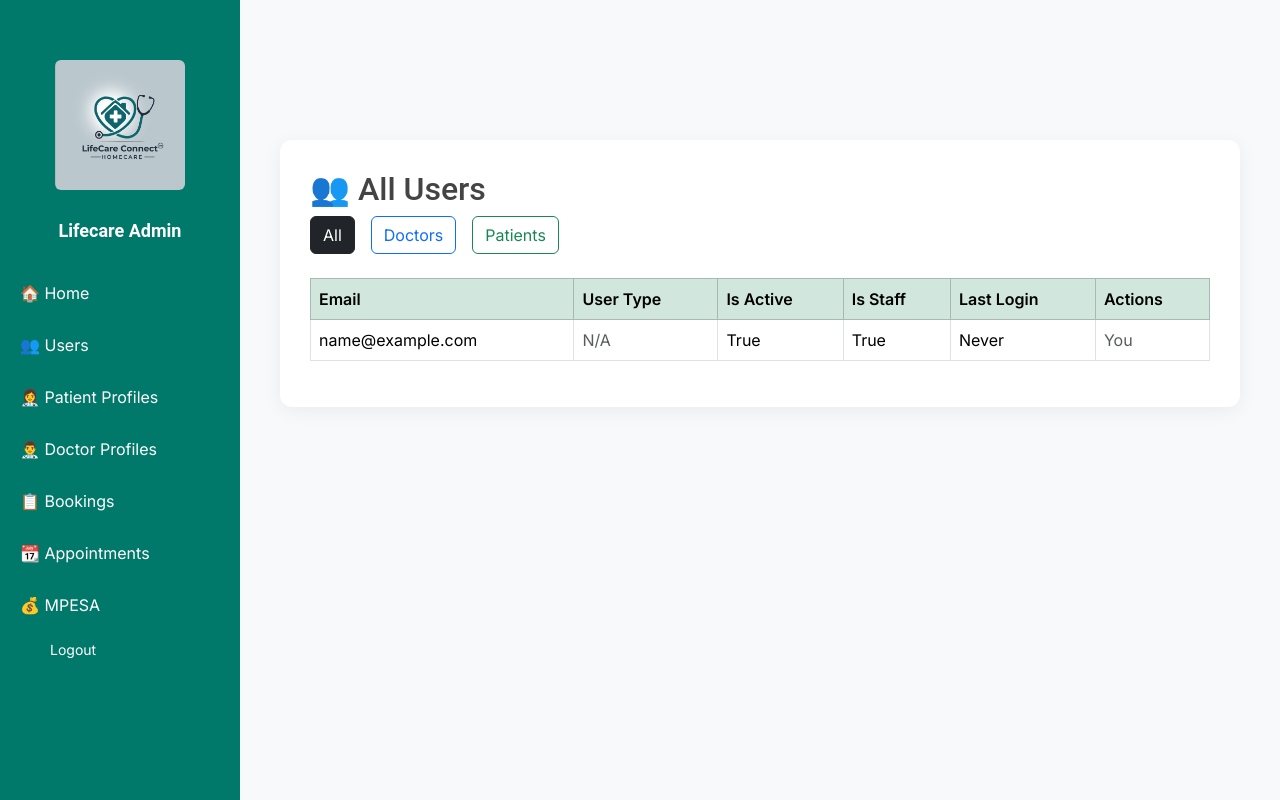
After one commit to Njirainianthony/LifecareConnect, a Django app: page /admin-dashboard/users/ in a window 1280 px wide. The commit adds this page. Run offline with Django 5.2, Linux system fonts and the light colour scheme; the visitor is signed in with stand-in values (Sample User, id 1); data comes from the database, SQL or seed files in the repository; some libraries are stand-ins or nearby versions.

Commit message:
few admin changes

```diff
--- /dev/null
+++ b/lifecareapp/templates/admin/admin_user_list.html
@@ -0,0 +1,63 @@
+{% extends "admin/base_admin.html" %}
+
+{% block content %}
+<h2>👥 All Users</h2>
+
+<!-- ✅ STEP 2: Filter Buttons -->
+<div class="mb-3 d-flex gap-3">
+  <a href="{% url 'user_list' %}" class="btn btn-outline-dark {% if not filter_type %}active{% endif %}">All</a>
+  <a href="?type=doctor" class="btn btn-outline-primary {% if filter_type == 'doctor' %}active{% endif %}">Doctors</a>
+  <a href="?type=patient" class="btn btn-outline-success {% if filter_type == 'patient' %}active{% endif %}">Patients</a>
+</div>
+
+<!-- ✅ User Table -->
+<table class="table table-bordered table-hover mt-4">
+  <thead class="table-success">
+    <tr>
+      <th>Email</th>
+      <th>User Type</th>
+      <th>Is Active</th>
+      <th>Is Staff</th>
+      <th>Last Login</th>
+      <th>Actions</th> <!-- 🔥 New -->
+    </tr>
+  </thead>
+  <tbody>
+    {% for user in users %}
+      <tr>
+        <td>{{ user.email }}</td>
+        <td>
+          {% if user.profile %}
+            {{ user.profile.user_type|title }}
+          {% else %}
+            <span class="text-muted">N/A</span>
+          {% endif %}
+        </td>
+        <td>{{ user.is_active }}</td>
+        <td>{{ user.is_staff }}</td>
+        <td>{{ user.last_login|default:"Never" }}</td>
+
+        <!-- ✅ Action Button Column -->
+        <td>
+          {% if user != request.user %}
+            <form method="POST" action="{% url 'toggle_user_status' user.id %}">
+              {% csrf_token %}
+              {% if user.is_active %}
+                <button type="submit" class="btn btn-sm btn-warning">Deactivate</button>
+              {% else %}
+                <button type="submit" class="btn btn-sm btn-success">Reactivate</button>
+              {% endif %}
+            </form>
+          {% else %}
+            <span class="text-muted">You</span>
+          {% endif %}
+        </td>
+      </tr>
+    {% empty %}
+      <tr>
+        <td colspan="6" class="text-center">No users found.</td>
+      </tr>
+    {% endfor %}
+  </tbody>
+</table>
+{% endblock %}
--- a/lifecareapp/templates/admin/base_admin.html
+++ b/lifecareapp/templates/admin/base_admin.html
@@ -93,12 +93,18 @@
   </div>
   <h4>Lifecare Admin</h4>
   <a href="{% url 'home' %}">🏠 Home</a>
+  <a href="{% url 'user_list' %}" class="{% if request.path == '/admin/users/' %}active{% endif %}">👥 Users</a>
   <a href="{% url 'patient_profiles' %}" class="{% if request.path == '/admin/patient-profiles/' %}active{% endif %}">👩‍⚕️ Patient Profiles</a>
   <a href="{% url 'doctor_profiles' %}" class="{% if request.path == '/admin/doctor-profiles/' %}active{% endif %}">👨‍⚕️ Doctor Profiles</a>
   <a href="{% url 'booking_list' %}" class="{% if request.path == '/admin/bookings/' %}active{% endif %}">📋 Bookings</a>
   <a href="#" class="">📆 Appointments</a>
   <a href="{% url 'mpesa_transactions' %}" class="{% if request.path == '/admin/mpesa/' %}active{% endif %}">💰 MPESA</a>
-  <a href="{% url 'logout' %}" class="btn btn-logout w-75 mx-auto">Logout</a>
+  <form action="{% url 'logout' %}" method="POST">
+      {% csrf_token %}
+      <button type="submit" class="appointment-btn scrollto border-0">
+        <span class="d-none d-md-inline">Logout</span>
+      </button>
+    </form>
 </div>
 
 <!-- Main Content -->
--- a/lifecareapp/templates/admin/doctor_cards.html
+++ b/lifecareapp/templates/admin/doctor_cards.html
@@ -63,8 +63,8 @@
           <td style="white-space: pre-line;">{{ doctor.expertise }}</td>
           <td style="white-space: pre-line;">{{ doctor.qualifications }}</td>
           <td>
-            <a href="#" class="btn btn-sm" style="background-color: #00796b; color: white;">Edit</a><br>
-            <a href="#" class="btn btn-sm btn-danger mt-1">Delete</a>
+            <a href="{% url 'edit_doctor' doctor.pk %}" class="btn btn-sm" style="background-color: #00796b; color: white;">Edit</a><br>
+            <a href="{% url 'delete_doctor' doctor.pk %}" class="btn btn-sm btn-danger mt-1">Delete</a>
           </td>
         </tr>
         {% empty %}
--- a/lifecareapp/templates/admin/patient_profiles.html
+++ b/lifecareapp/templates/admin/patient_profiles.html
@@ -76,8 +76,8 @@
                 {% endif %}
               </td>
               <td>
-                <a href="#" class="btn btn-sm btn-outline-success mb-1">Edit</a><br>
-                <a href="#" class="btn btn-sm btn-outline-danger">Delete</a>
+                <a href="{% url 'edit_patient' patient.pk %}" class="btn btn-sm btn-outline-success mb-1">Edit</a><br>
+                <a href="{% url 'delete_patient' patient.pk %}" class="btn btn-sm btn-outline-danger">Delete</a>
               </td>
             </tr>
             {% empty %}
--- a/lifecareapp/urls.py
+++ b/lifecareapp/urls.py
@@ -57,8 +57,21 @@ urlpatterns = [
     path('admin-dashboard/doctor-profiles/', views.doctor_profiles_list, name='doctor_profiles'),
     path('admin-dashboard/bookings/', views.booking_list, name='booking_list'),
     path('admin-dashboard/mpesa/', views.mpesa_transactions, name='mpesa_transactions'),
+    path('admin-dashboard/users/', views.user_list, name='user_list'),
+    path('toggle-user-status/<int:user_id>/', views.toggle_user_status, name='toggle_user_status'),
+    # Patient edit/delete
+    path('admin-dashboard/patient/<int:pk>/edit/', views.edit_patient, name='edit_patient'),
+    path('admin-dashboard/patient/<int:pk>/delete/', views.delete_patient, name='delete_patient'),
+
+    # Doctor edit/delete
+    path('admin-dashboard/doctor/<int:pk>/edit/', views.edit_doctor, name='edit_doctor'),
+    path('admin-dashboard/doctor/<int:pk>/delete/', views.delete_doctor, name='delete_doctor'),
+
+    #path('admin-dashboard/bookings/edit/<int:booking_id>/', views.edit_booking, name='edit_booking'),
+    #path('admin-dashboard/bookings/delete/<int:booking_id>/', views.delete_booking, name='delete_booking'),
+
+
     path('doctor/availability/', views.manage_availability, name='manage_availability'),
-
     path('doctor/availability/int:availability_id/delete/', views.delete_availability, name='delete_availability'),
     path('equipment/', views.equipment_list, name='equipment_list'),
     path('equipment/add/', views.equipment_create, name='equipment_create'),
--- a/lifecareapp/views.py
+++ b/lifecareapp/views.py
@@ -4,7 +4,7 @@ from django.contrib.auth.decorators import login_required,user_passes_test
 from django.views.decorators.http import require_POST
 from django.http import HttpResponse, JsonResponse
 from .models import PatientProfile, DoctorProfile, Profile, Booking, Payment, DoctorAvailability, Equipment
-from .forms import UserRegistrationForm, PatientProfileForm, DoctorProfileForm, UserEditForm, ProfileEditForm, DoctorAvailabilityForm, EquipmentForm
+from .forms import UserRegistrationForm, PatientProfileForm, DoctorProfileForm, UserEditForm, ProfileEditForm, DoctorAvailabilityForm, EquipmentForm #BookingForm
 from django.contrib import messages
 from django.urls import reverse
 from django.db.models import Q
@@ -553,35 +553,43 @@ def stk_push(request):
         date = data.get("appointment_date")
         time = data.get("appointment_time")
 
-        #Call STK push logic
         success = initiate_stk_push(request)
 
         if success:
-            #Save payment and appointment details
-            doctor = DoctorProfile.objects.get(id=doctor_id)
-            patient_profile = PatientProfile.objects.get(user=request.user)
-            user = request.user  # Or however you're managing logged-in users
+            try:
+                doctor = DoctorProfile.objects.get(id=doctor_id)
 
-            payment = Payment.objects.create(
-                user=patient_profile,
-                doctor=doctor,
-                amount=amount,
-                status="PAID"
-            )
+                # Get one of the user's patient profiles
+                patient_profiles = PatientProfile.objects.filter(user=request.user)
+                if not patient_profiles.exists():
+                    return JsonResponse({"status": "error", "message": "Patient profile not found."})
 
-            appointment = Booking.objects.create(
-                user=user,
-                doctor=doctor,
-                date=date,
-                time=time,
-                status="BOOKED"
-            )
+                patient_profile = patient_profiles.first()  # 👈 Use logic as needed
 
-            # 3. Trigger post-payment logic
-            handler = PaymentEventHandler(payment, appointment)
-            handler.handle_success()
+                payment = Payment.objects.create(
+                    user=patient_profile,
+                    doctor=doctor,
+                    amount=amount,
+                    status="PAID"
+                )
 
-            return JsonResponse({"status": "success"})
+                booking = Booking.objects.create(
+                    patient=patient_profile,
+                    doctor=doctor,
+                    date=date,
+                    time=time,
+                    status="pending"
+                )
+
+                handler = PaymentEventHandler(payment, booking)
+                handler.handle_success()
+
+                return JsonResponse({"status": "success"})
+
+            except DoctorProfile.DoesNotExist:
+                return JsonResponse({"status": "error", "message": "Doctor not found."})
+            except Exception as e:
+                return JsonResponse({"status": "error", "message": f"Something went wrong: {str(e)}"})
 
         return JsonResponse({"status": "fail", "message": "STK Push failed"})
 
@@ -668,6 +676,98 @@ def mpesa_transactions(request):
         'selected_status': status_filter,
         'search_query': search_query
     })
+
+
+from django.contrib.auth import get_user_model
+User = get_user_model()
+
+@login_required
+def user_list(request):
+    filter_type = request.GET.get('type')  # Get the filter from the URL
+    users = User.objects.all()
+
+    if filter_type:
+        users = users.filter(profile__user_type=filter_type)
+
+    return render(request, 'admin/admin_user_list.html', {
+        'users': users,
+        'filter_type': filter_type
+    })
+
+
+
+@user_passes_test(lambda u: u.is_superuser)
+@login_required
+def toggle_user_status(request, user_id):
+    user = get_object_or_404(User, id=user_id)
+    user.is_active = not user.is_active  # toggle status
+    user.save()
+
+    status = "activated" if user.is_active else "deactivated"
+    messages.success(request, f"User '{user.username}' has been {status}.")
+
+    return redirect('user_list')
+
+
+def edit_patient(request, pk):
+    patient = get_object_or_404(PatientProfile, pk=pk)
+    if request.method == 'POST':
+        form = PatientProfileForm(request.POST, request.FILES, instance=patient)
+        if form.is_valid():
+            form.save()
+            return redirect('patient_profiles')
+    else:
+        form = PatientProfileForm(instance=patient)
+    return render(request, 'admin/edit_patient.html', {'form': form})
+
+def delete_patient(request, pk):
+    patient = get_object_or_404(PatientProfile, pk=pk)
+    patient.delete()
+    return redirect('patient_profiles')
+
+
+# --- Doctors ---
+def edit_doctor(request, pk):
+    doctor = get_object_or_404(DoctorProfile, pk=pk)
+    if request.method == 'POST':
+        form = DoctorProfileForm(request.POST, request.FILES, instance=doctor)
+        if form.is_valid():
+            form.save()
+            return redirect('doctor_profiles')
+    else:
+        form = DoctorProfileForm(instance=doctor)
+    return render(request, 'admin/edit_doctor.html', {'form': form})
+
+def delete_doctor(request, pk):
+    doctor = get_object_or_404(DoctorProfile, pk=pk)
+    doctor.delete()
+    return redirect('doctor_profiles')
+
+'''
+def edit_booking(request, booking_id):
+    booking = get_object_or_404(Booking, id=booking_id)
+
+    if request.method == 'POST':
+        form = BookingForm(request.POST, instance=booking)
+        if form.is_valid():
+            form.save()
+            return redirect('booking_list')  # adjust to your admin view name
+    else:
+        form = BookingForm(instance=booking)
+
+    return render(request, 'admin/edit_booking.html', {'form': form, 'booking': booking})
+
+def delete_booking(request, booking_id):
+    booking = get_object_or_404(Booking, pk=booking_id)
+    booking.delete()
+    return redirect('booking_list')  # Change to your booking list view name
+'''
+
+
+
+
+
+
 
 
 #Doctor Availability
```
Also changed, not shown: lifecareapp/forms.py (+23 -0 lines), lifecareapp/templates/admin/edit_doctor.html (added, +10 -0 lines), lifecareapp/templates/admin/edit_patient.html (added, +10 -0 lines).
